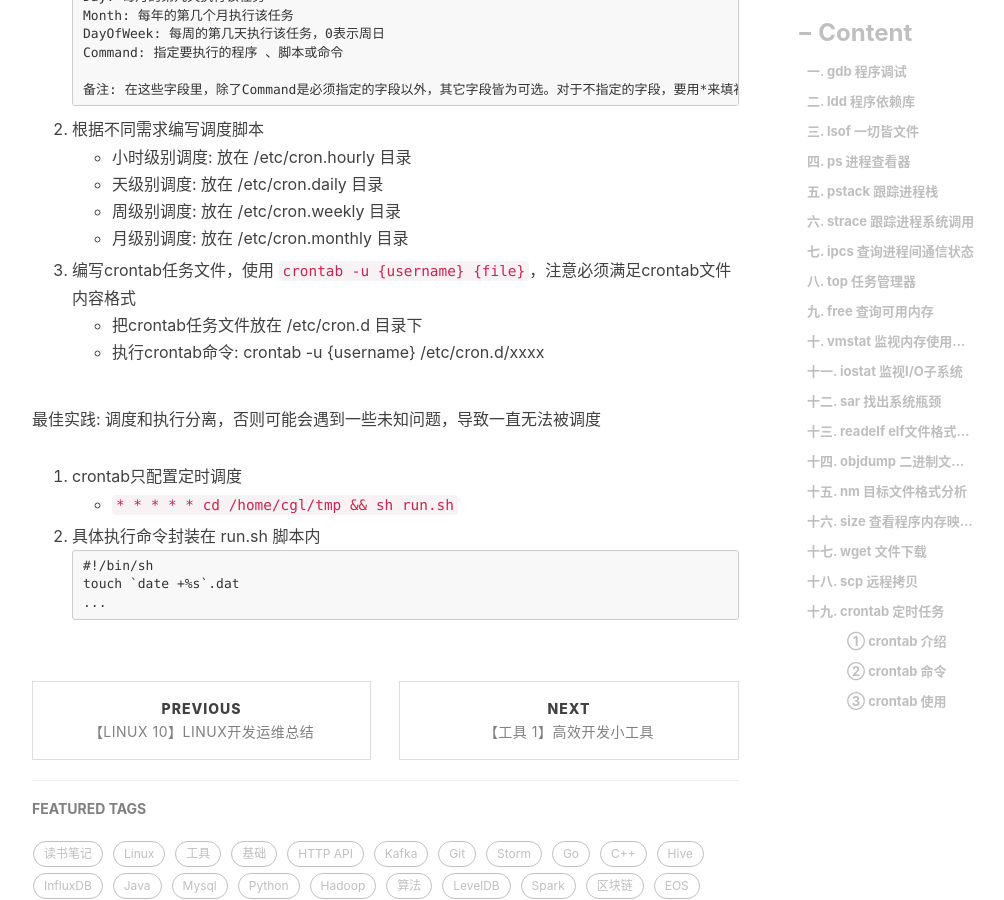
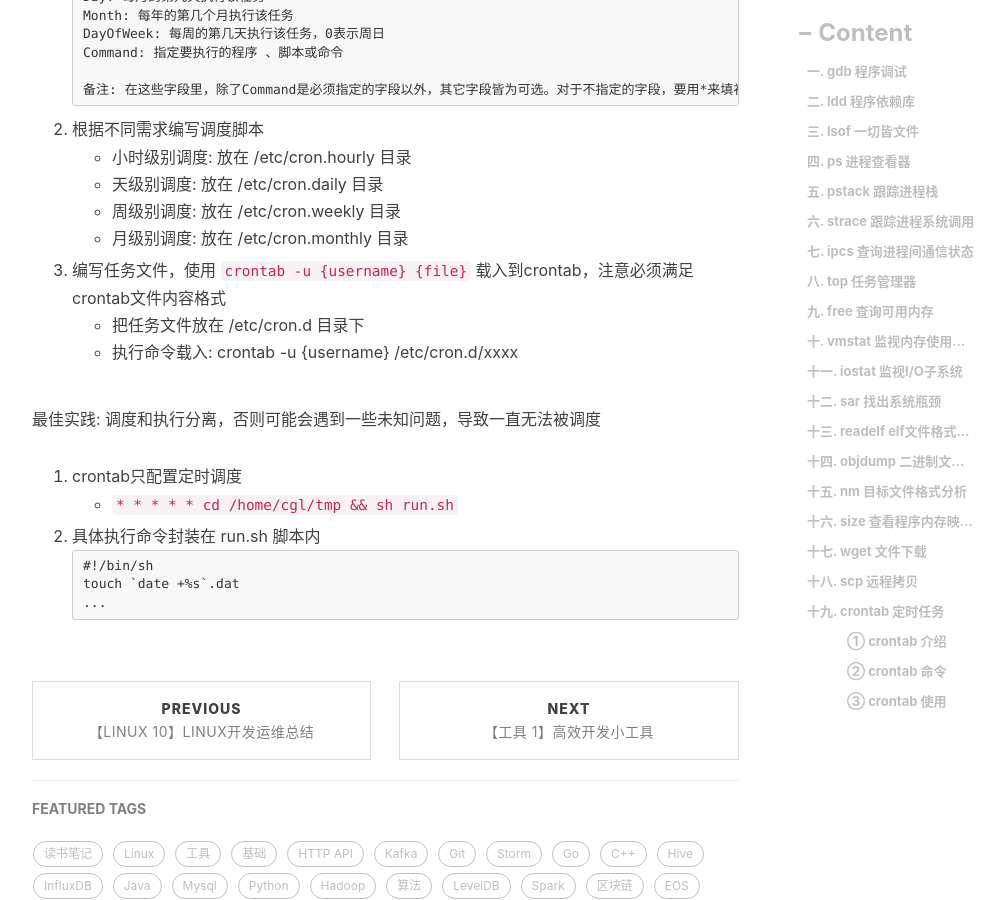
Before and after one commit to engru/chenguolin.github.io, a Jekyll site: the page built from _posts/2016-09-27-【Linux-11】Linux最常用运维工具.md, in a window 1280 px wide and 900 px high, scrolled down 3800 px. Shown: the whole window, without its empty margins (233-1237 px from the left). Built offline with Jekyll 4.4.1, drawn with Linux system fonts in a browser that asks for light colours; nearby versions of some CDN libraries; comment, search, counter and statistics services are not loaded.

Commit message:
Update 2016-09-27-【Linux-11】Linux最常用运维工具.md

```diff
--- a/_posts/2016-09-27-【Linux-11】Linux最常用运维工具.md
+++ b/_posts/2016-09-27-【Linux-11】Linux最常用运维工具.md
@@ -112,9 +112,9 @@ tags:         #标签
    + 天级别调度: 放在 /etc/cron.daily 目录
    + 周级别调度: 放在 /etc/cron.weekly 目录
    + 月级别调度: 放在 /etc/cron.monthly 目录
-3. 编写crontab任务文件，使用 `crontab -u {username} {file}`，注意必须满足crontab文件内容格式
-   + 把crontab任务文件放在 /etc/cron.d 目录下
-   + 执行crontab命令: crontab -u {username} /etc/cron.d/xxxx
+3. 编写任务文件，使用 `crontab -u {username} {file}` 载入到crontab，注意必须满足crontab文件内容格式
+   + 把任务文件放在 /etc/cron.d 目录下
+   + 执行命令载入: crontab -u {username} /etc/cron.d/xxxx
 
 最佳实践: 调度和执行分离，否则可能会遇到一些未知问题，导致一直无法被调度
 1. crontab只配置定时调度
```
